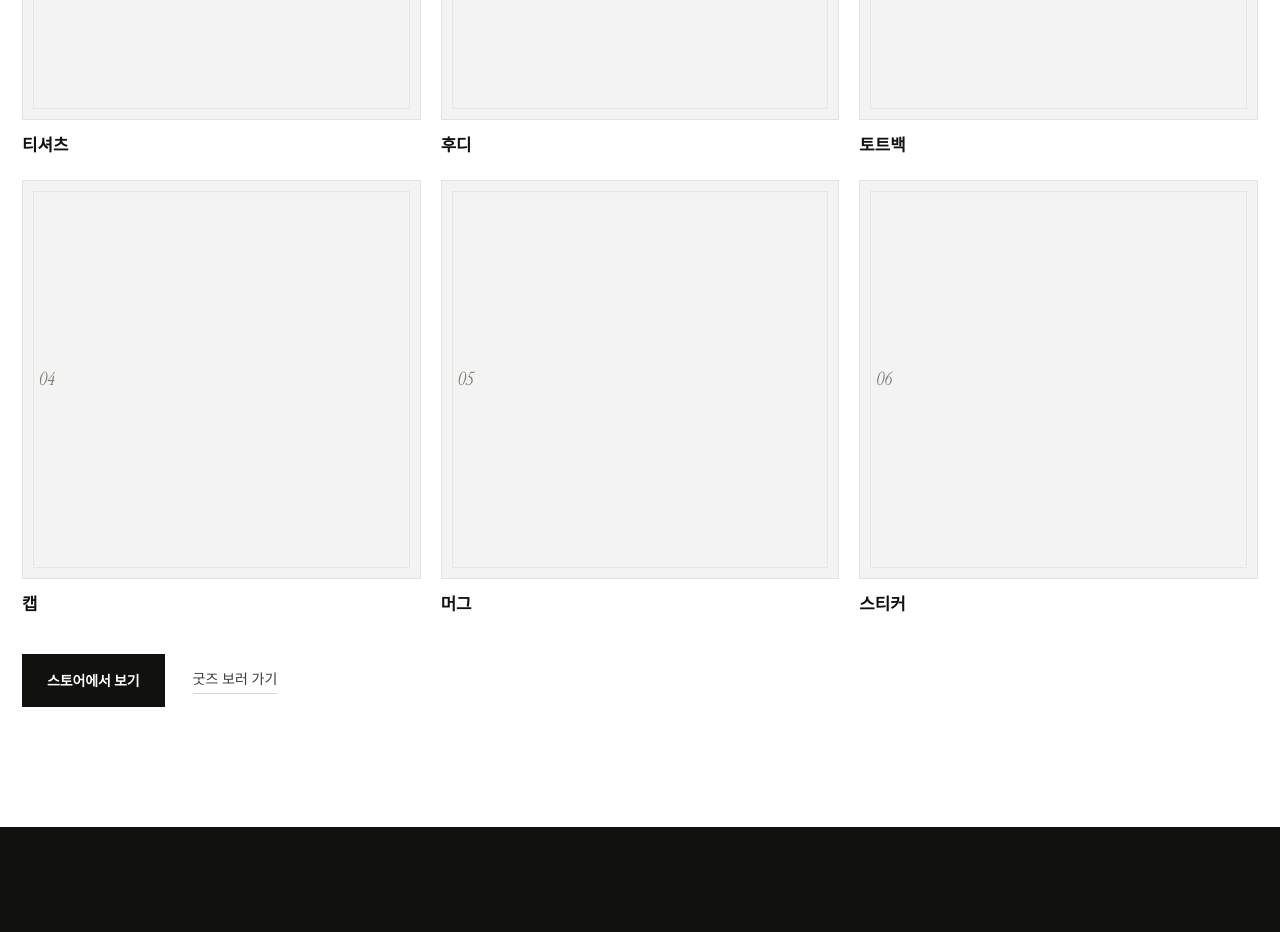
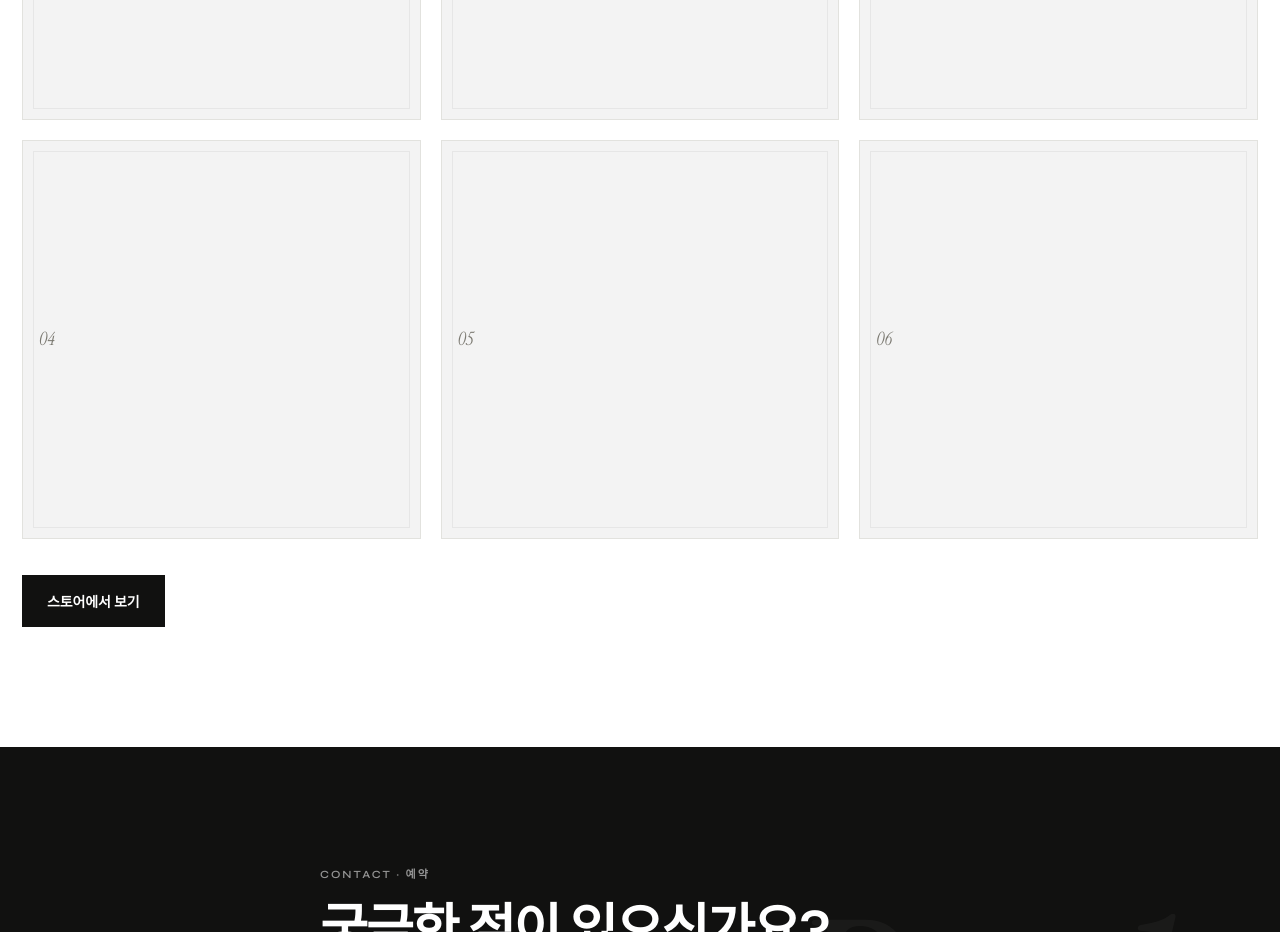
Before and after one commit to kyonghyun226/mooca, a website built with Vite: page index.html in a window 1280 px wide. Shown: the part 6080-7012 px from the top of the page. Built offline with nearby package versions, Linux system fonts and the light colour scheme; some packages are replaced by stand-ins of ours; no server answers; a web font is replaced by a local one.

Commit message:
Simplify shop cards to frames and one store CTA
Remove product titles and the secondary goods link; keep placeholder frames and 스토어에서 보기.

```diff
--- a/index.html
+++ b/index.html
@@ -283,32 +283,25 @@
         <div class="pub-shop-grid" role="list">
           <article class="pub-shop-card" role="listitem">
             <div class="frame" aria-hidden="true"><span class="frame-mark">01</span></div>
-            <h3 class="pub-shop-name">티셔츠</h3>
           </article>
           <article class="pub-shop-card" role="listitem">
             <div class="frame" aria-hidden="true"><span class="frame-mark">02</span></div>
-            <h3 class="pub-shop-name">후디</h3>
           </article>
           <article class="pub-shop-card" role="listitem">
             <div class="frame" aria-hidden="true"><span class="frame-mark">03</span></div>
-            <h3 class="pub-shop-name">토트백</h3>
           </article>
           <article class="pub-shop-card" role="listitem">
             <div class="frame" aria-hidden="true"><span class="frame-mark">04</span></div>
-            <h3 class="pub-shop-name">캡</h3>
           </article>
           <article class="pub-shop-card" role="listitem">
             <div class="frame" aria-hidden="true"><span class="frame-mark">05</span></div>
-            <h3 class="pub-shop-name">머그</h3>
           </article>
           <article class="pub-shop-card" role="listitem">
             <div class="frame" aria-hidden="true"><span class="frame-mark">06</span></div>
-            <h3 class="pub-shop-name">스티커</h3>
           </article>
         </div>
         <div class="hero-actions pub-shop-actions">
           <a class="btn btn--ink" href="https://smartstore.naver.com/moocompanionanimal" target="_blank" rel="noopener noreferrer">스토어에서 보기</a>
-          <a class="text-link" href="https://smartstore.naver.com/moocompanionanimal" target="_blank" rel="noopener noreferrer">굿즈 보러 가기</a>
         </div>
       </div>
     </section>
```
